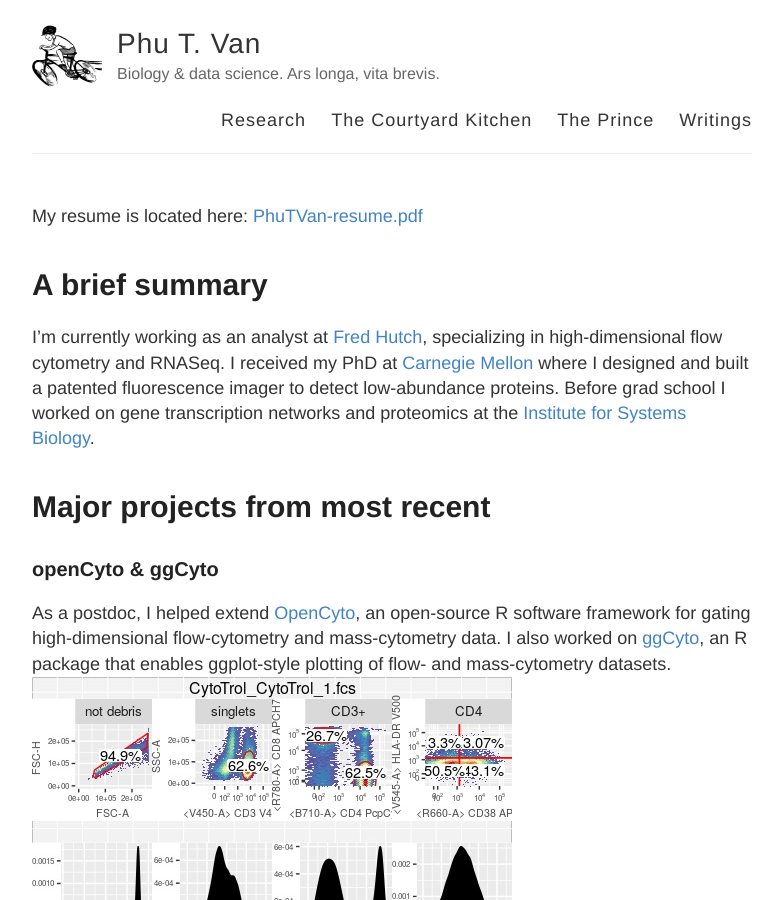
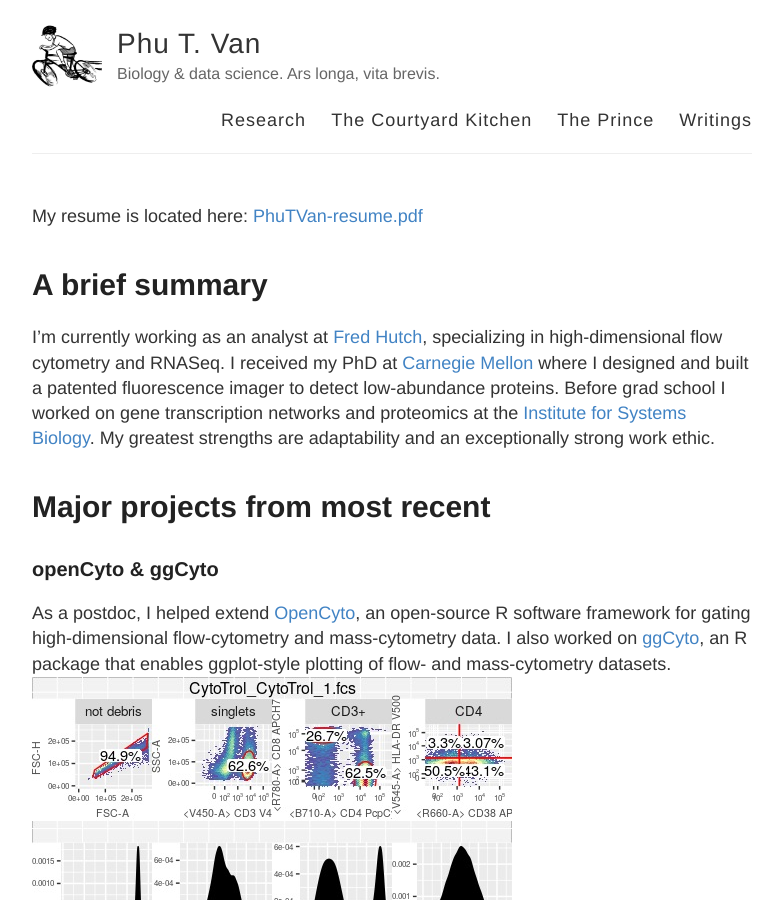
Before and after one commit to ptvan/ptvan.github.io, a Jekyll site: the page built from research.md, in a window 1280 px wide and 900 px high. Shown: the whole window, without its empty margins (248-1031 px from the left). Built offline with Jekyll 4.4.1, drawn with Linux system fonts in a browser that asks for light colours.

Commit message:
more research updates

```diff
--- a/research.md
+++ b/research.md
@@ -8,7 +8,7 @@ My resume is located here: [PhuTVan-resume.pdf](PhuTVan-resume.pdf)
 
 # A brief summary
 
-I'm currently working as an analyst at [Fred Hutch](http://rglab.org), specializing in high-dimensional flow cytometry and RNASeq. I received my PhD at [Carnegie Mellon](https://cmu.edu/bio) where I designed and built a patented fluorescence imager to detect low-abundance proteins. Before grad school I worked on gene transcription networks and proteomics at the [Institute for Systems Biology](https://baliga.systemsbiology.net/).
+I'm currently working as an analyst at [Fred Hutch](http://rglab.org), specializing in high-dimensional flow cytometry and RNASeq. I received my PhD at [Carnegie Mellon](https://cmu.edu/bio) where I designed and built a patented fluorescence imager to detect low-abundance proteins. Before grad school I worked on gene transcription networks and proteomics at the [Institute for Systems Biology](https://baliga.systemsbiology.net/). My greatest strengths are adaptability and an exceptionally strong work ethic.
 
 # Major projects from most recent
 
```
